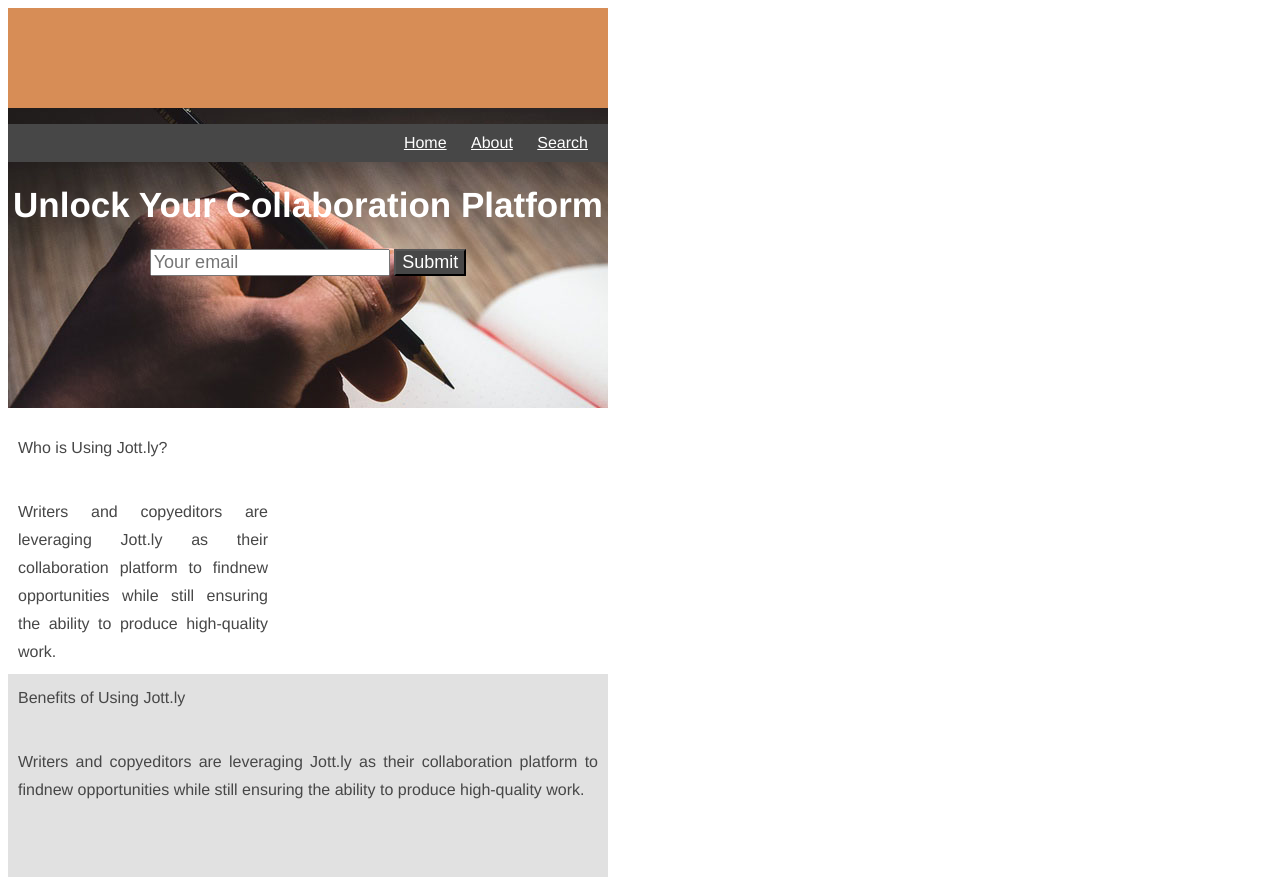
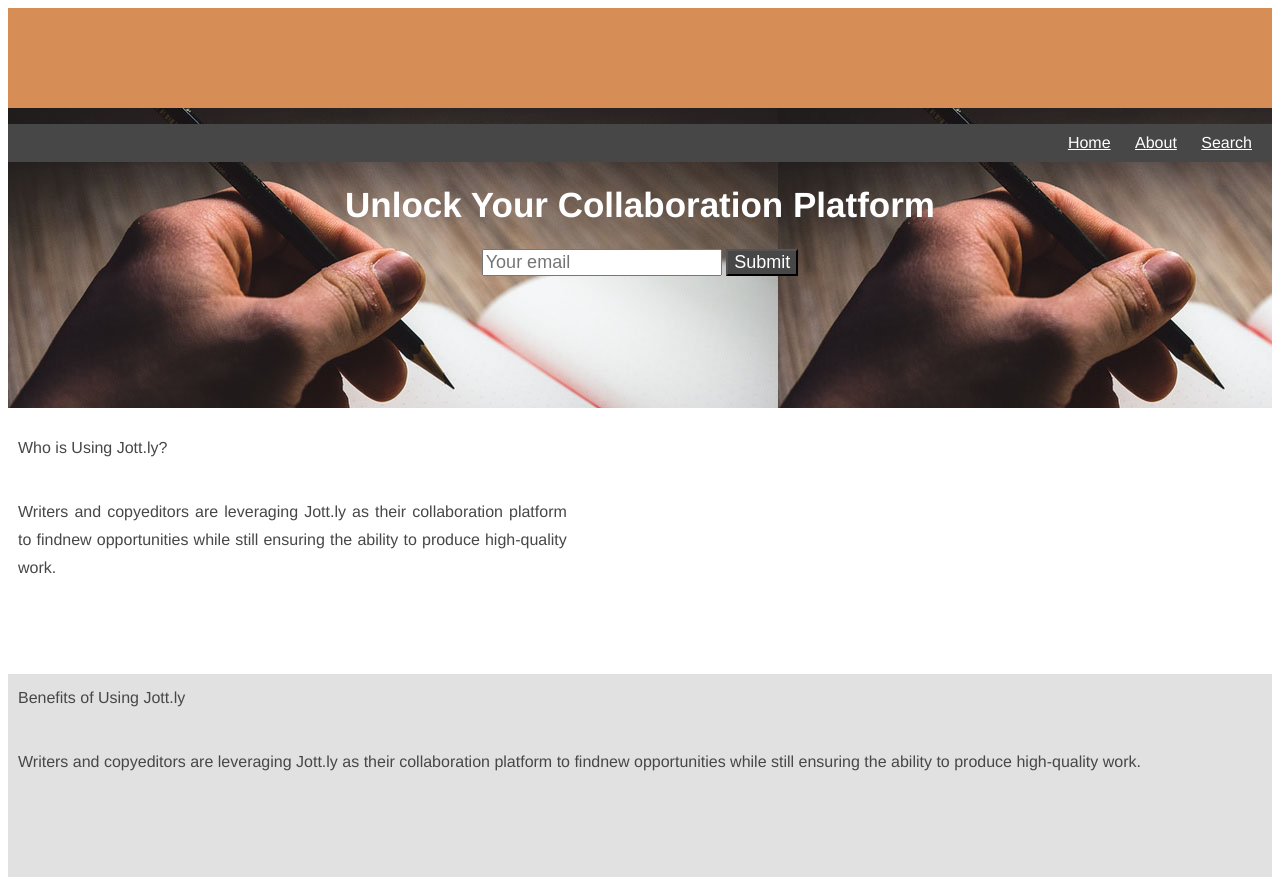
Before and after one commit to DianaMuina/jott.ly, a plain HTML site: page Test.html in a window 1280 px wide. Shown: the top 877 px of the page. Drawn offline with Linux system fonts and the light colour scheme.

Commit message:
Pushing update from Tuesday session

```diff
--- a/Test.html
+++ b/Test.html
@@ -2,18 +2,17 @@
 <html>
   <head>
         <title>Jott.ly</title>
-  </head>
+<!--         <link rel="stylesheet" type="text/css" href="reset.css">
+ -->
   <style>
   header {
       text-align: center;
       background: url("desk photo.jpg");
       color: black;
-      max-width: 600px;
       height: 400px;
   }
   body{
     font-family: helvetica;
-    max-width: 600px;
     color: white;
   }
   a {
@@ -95,6 +94,7 @@ p {
 }
 
 </style>
+</head>
   <body>
             <!--I need help on how to add the Jott.ly logo file to the upper left corner -->
             <!-- This is where our content starts -->
--- a/style.css
+++ b/style.css
@@ -8,6 +8,13 @@
   .fade {
   	background-color: rgba(255,255,255,.8);
   	height: 400px;
+  }
+
+  #rectangle {
+    height: 100px;
+    width: 100%;
+    background: #D78D56;
+    float: left;
   }
 
   .signup {
@@ -47,20 +54,16 @@
     display: inline;
     padding: 0px 10px 0px 10px;
   }
-  #rectangle{
-    height: 100px;
-    width: 100%;
-    background:#D78D56;
-    float: left;
-  }
 
   .logo {
   	width: 200px;
   	height: 70px;
 	/* background-color: green; */
-	background-image: url("http://www.dalandcorp.com/Pizza%20Hut%20Roof%20400x300.gif");
-  	background-position: 0 -40px;
-  	margin: 15px;
+	background-image: url(img/Logo_test2.png);
+	background-size: 80%;
+	background-repeat: no-repeat;
+/*  	background-position: 0 -40px;
+*/  	margin: 15px;
   }
 
   footer{
@@ -85,16 +88,15 @@ p {
 
   bottom: 0;
 }
-/*.who {
-  background: url("some typing.jpg");
-}*/
 
 .who {
-  background-color:#ffffff;
-  width: 100%;
-/*  height: 250px;
-*/  color: #474747;
+	height: 500px;
+	background-color:#ffffff;
+	width: 100%;
+	color: #474747;
+	padding: 100px 0;
 }
+
 .benefits {
   background-color:#e1e1e1;
   width: 100%;
@@ -110,8 +112,16 @@ p {
 
 .left {
   width: 45%;
-  left-margin: 5%;
+  margin-left: 50px;
   float: left;
+}
+
+.right {
+	width: 45%;
+ 	margin-right: 5%;
+ 	float: right;
+ 	height: 200px;
+ 	background-color: green;
 }
 
 .center {
```
Also changed, not shown: mentor.html (+4 -2 lines), img/Logo_test2.png (added).
